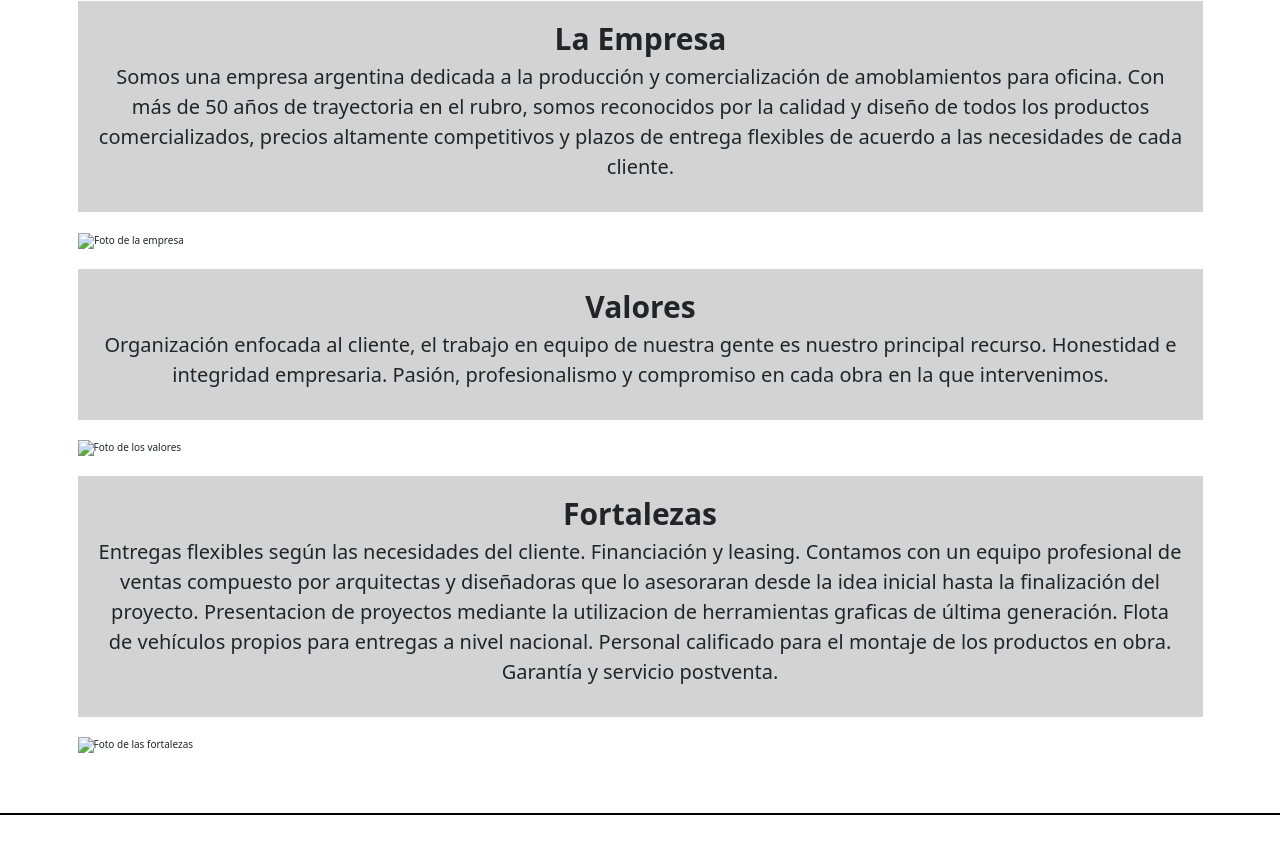
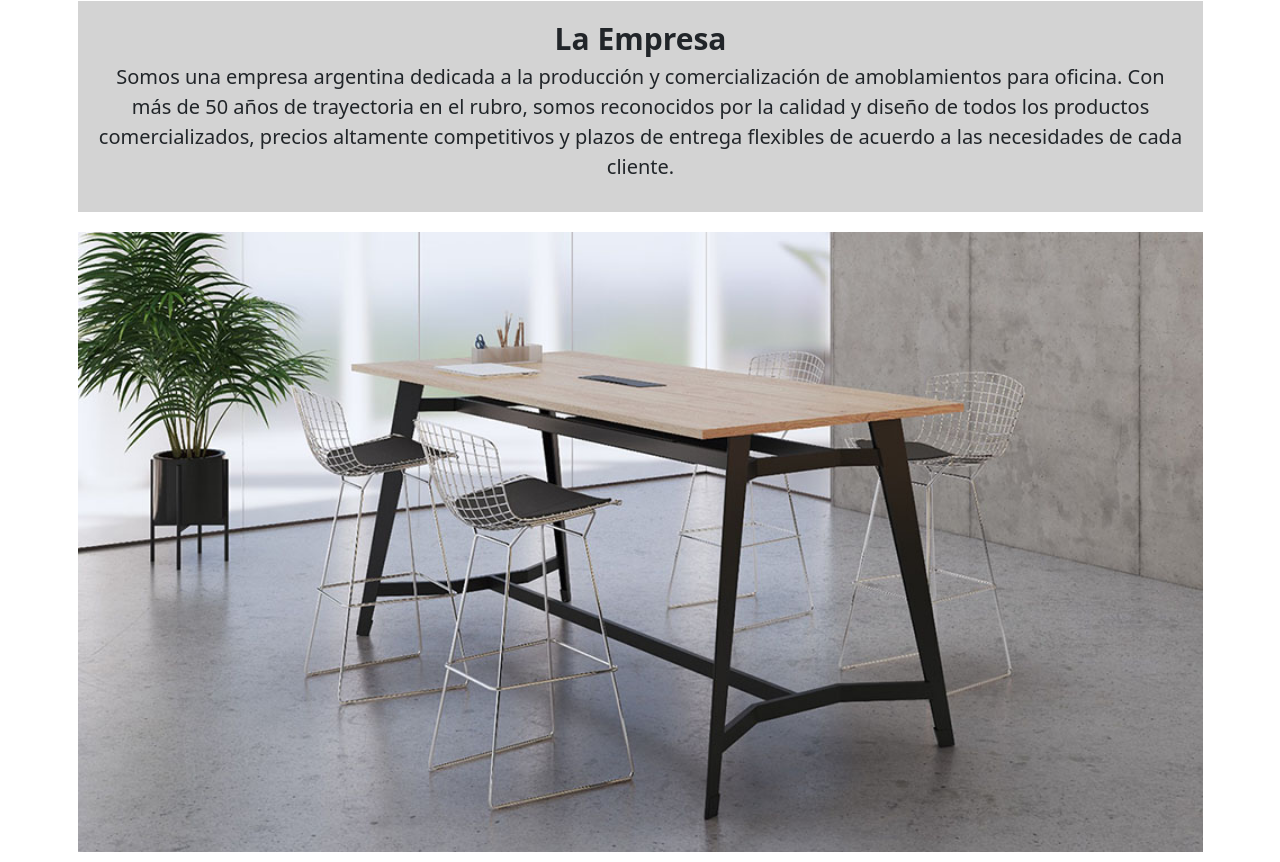
Before and after one commit to KevinLivora/PreEntrega2Livora, a plain HTML site: page pages/nosotros.html in a window 1280 px wide. Shown: the part 284-1146 px from the top of the page. Drawn offline with nearby package versions, Linux system fonts and the light colour scheme; files that its build step writes are made by us from their sources; the site is published under a folder, as on GitHub Pages, so addresses that start at the root find nothing.

Commit message:
Corrección de ruteo de fotos

```diff
--- a/pages/nosotros.html
+++ b/pages/nosotros.html
@@ -89,7 +89,7 @@
       <!-- Segunda fila - Foto -->
       <div class="row">
           <div class="col">
-              <img src="/assets/renders/render1.jpeg" alt="Foto de la empresa" class="img-fluid" data-aos="zoom-in-up" data-aos-duration="1000" data-aos-delay="1200">
+              <img src="../assets/renders/render1.jpeg" alt="Foto de la empresa" class="img-fluid" data-aos="zoom-in-up" data-aos-duration="1000" data-aos-delay="1200">
           </div>
       </div>
 
@@ -108,7 +108,7 @@
       <!-- Cuarta fila - Foto -->
       <div class="row">
           <div class="col">
-              <img src="/assets/renders/render2.jpeg" alt="Foto de los valores" class="img-fluid" data-aos="zoom-in-up" data-aos-duration="1000" data-aos-delay="1200">
+              <img src="../assets/renders/render2.jpeg" alt="Foto de los valores" class="img-fluid" data-aos="zoom-in-up" data-aos-duration="1000" data-aos-delay="1200">
           </div>
       </div>
 
@@ -131,7 +131,7 @@
       <!-- Sexta fila - Foto -->
       <div class="row">
           <div class="col">
-              <img src="/assets/renders/render3.jpeg" alt="Foto de las fortalezas" class="img-fluid" data-aos="zoom-in-up" data-aos-duration="1000" data-aos-delay="1200">
+              <img src="../assets/renders/render3.jpeg" alt="Foto de las fortalezas" class="img-fluid" data-aos="zoom-in-up" data-aos-duration="1000" data-aos-delay="1200">
           </div>
       </div>
   </div>
```
